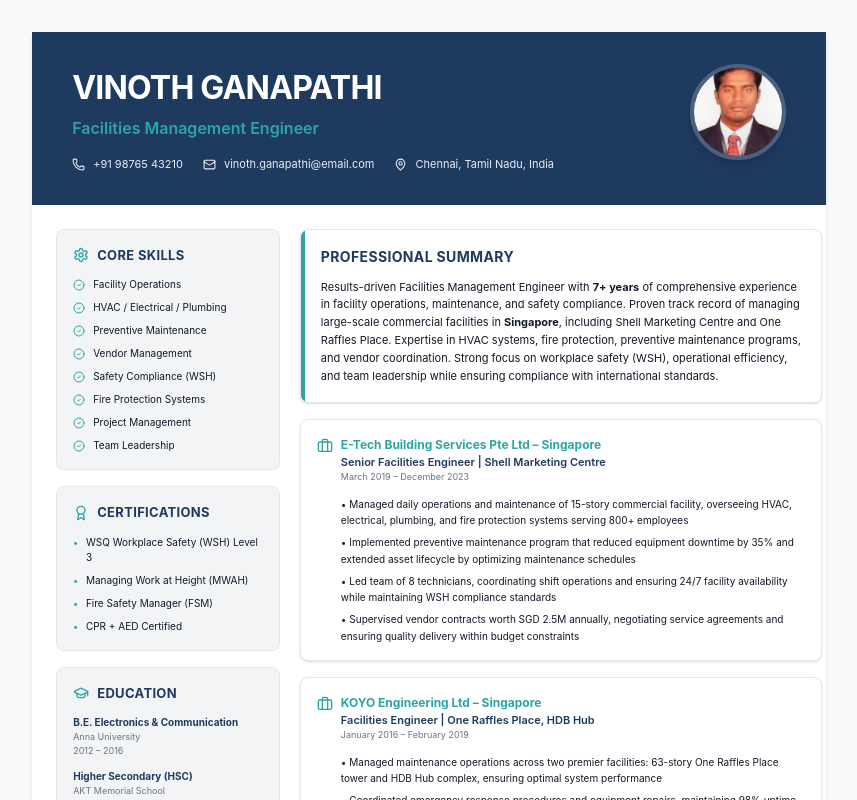
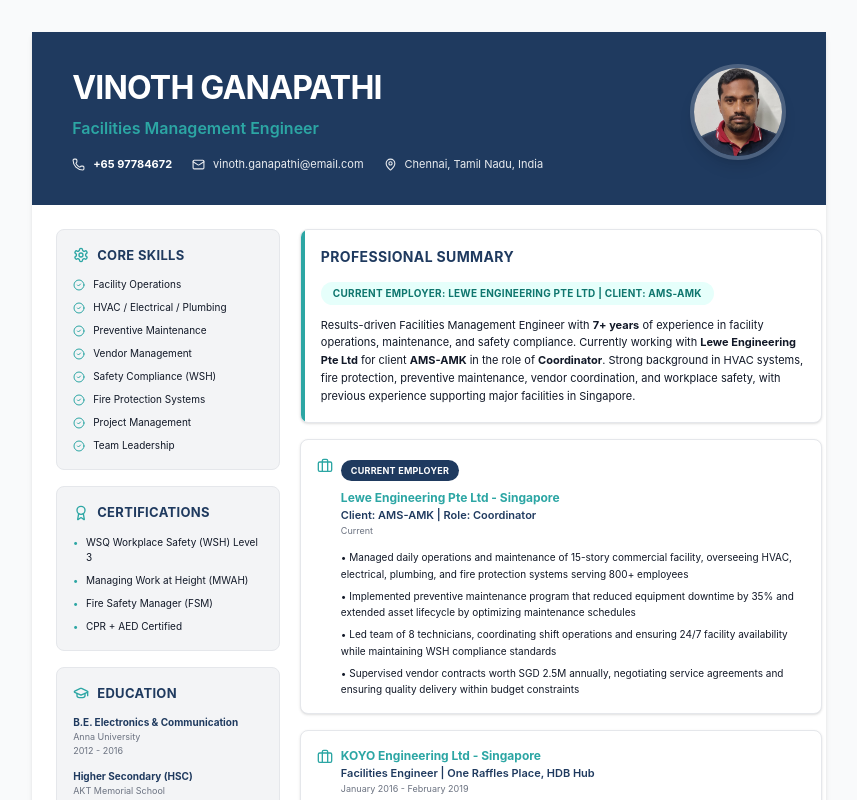
Before and after one commit to softclinch-consulting/resume-, a React (Vite) app: page / in a window 1280 px wide. Shown: the top 800 px of the page, without its empty margins (211-1068 px from the left). Built offline with nearby package versions, Linux system fonts and the light colour scheme.

Commit message:
Update resume details and profile photo

```diff
--- a/src/app/components/Resume.tsx
+++ b/src/app/components/Resume.tsx
@@ -1,17 +1,23 @@
-import { Phone, Mail, MapPin, Award, Briefcase, GraduationCap, Settings, Shield, CheckCircle2, FileCheck } from 'lucide-react';
-import profileImage from '../../imports/image.png';
+import {
+  Phone,
+  Mail,
+  MapPin,
+  Award,
+  Briefcase,
+  GraduationCap,
+  Settings,
+  Shield,
+  CheckCircle2,
+  FileCheck,
+} from 'lucide-react';
+import profileImage from '../../imports/sample-clear.jpeg';
 
 export function Resume() {
   return (
     <div className="min-h-screen py-8 px-4" style={{ backgroundColor: '#F9FAFB' }}>
       <div className="max-w-[210mm] mx-auto space-y-6">
-
-        {/* PAGE 1 */}
         <div className="bg-white shadow-md" style={{ width: '210mm', minHeight: '297mm' }}>
-
-          {/* HEADER - FULL WIDTH COLORED BAR */}
           <header className="px-10 py-8 flex items-start justify-between gap-6" style={{ backgroundColor: '#1F3A5F' }}>
-            {/* Name and Contact Info */}
             <div className="flex-1 pr-4">
               <h1 className="text-[32px] font-bold tracking-tight mb-1 text-white">
                 VINOTH GANAPATHI
@@ -22,7 +28,7 @@
               <div className="flex flex-wrap gap-5 text-[11px] text-white/90">
                 <div className="flex items-center gap-2">
                   <Phone size={13} />
-                  <span>+91 98765 43210</span>
+                  <span className="font-bold text-white">+65 97784672</span>
                 </div>
                 <div className="flex items-center gap-2">
                   <Mail size={13} />
@@ -35,7 +41,6 @@
               </div>
             </div>
 
-            {/* Profile Photo */}
             <div className="flex-shrink-0 self-start">
               <img
                 src={profileImage}
@@ -45,13 +50,8 @@
             </div>
           </header>
 
-          {/* TWO COLUMN LAYOUT */}
           <div className="grid grid-cols-[30%_70%] gap-5 p-6">
-
-            {/* LEFT COLUMN - COLORED CARDS */}
             <div className="space-y-4">
-
-              {/* CORE SKILLS CARD */}
               <div className="rounded-lg border p-4" style={{ backgroundColor: '#F3F4F6', borderColor: '#E5E7EB' }}>
                 <h2 className="text-[13px] font-bold uppercase tracking-wide mb-3 flex items-center gap-2" style={{ color: '#1F3A5F' }}>
                   <Settings size={16} style={{ color: '#2CA6A4' }} />
@@ -66,7 +66,7 @@
                     'Safety Compliance (WSH)',
                     'Fire Protection Systems',
                     'Project Management',
-                    'Team Leadership'
+                    'Team Leadership',
                   ].map((skill, index) => (
                     <div key={index} className="flex items-start gap-2 text-[10px]" style={{ color: '#111827' }}>
                       <CheckCircle2 size={12} className="mt-0.5 flex-shrink-0" style={{ color: '#2CA6A4' }} />
@@ -76,7 +76,6 @@
                 </div>
               </div>
 
-              {/* CERTIFICATIONS CARD */}
               <div className="rounded-lg border p-4" style={{ backgroundColor: '#F3F4F6', borderColor: '#E5E7EB' }}>
                 <h2 className="text-[13px] font-bold uppercase tracking-wide mb-3 flex items-center gap-2" style={{ color: '#1F3A5F' }}>
                   <Award size={16} style={{ color: '#2CA6A4' }} />
@@ -87,17 +86,16 @@
                     'WSQ Workplace Safety (WSH) Level 3',
                     'Managing Work at Height (MWAH)',
                     'Fire Safety Manager (FSM)',
-                    'CPR + AED Certified'
+                    'CPR + AED Certified',
                   ].map((cert, index) => (
                     <li key={index} className="text-[10px] flex items-start gap-2" style={{ color: '#111827' }}>
-                      <span className="font-bold" style={{ color: '#2CA6A4' }}>•</span>
+                      <span className="font-bold" style={{ color: '#2CA6A4' }}>&bull;</span>
                       <span>{cert}</span>
                     </li>
                   ))}
                 </ul>
               </div>
 
-              {/* EDUCATION CARD */}
               <div className="rounded-lg border p-4" style={{ backgroundColor: '#F3F4F6', borderColor: '#E5E7EB' }}>
                 <h2 className="text-[13px] font-bold uppercase tracking-wide mb-3 flex items-center gap-2" style={{ color: '#1F3A5F' }}>
                   <GraduationCap size={16} style={{ color: '#2CA6A4' }} />
@@ -112,7 +110,7 @@
                       Anna University
                     </p>
                     <p className="text-[9px]" style={{ color: '#6B7280' }}>
-                      2012 – 2016
+                      2012 - 2016
                     </p>
                   </div>
                   <div>
@@ -123,13 +121,12 @@
                       AKT Memorial School
                     </p>
                     <p className="text-[9px]" style={{ color: '#6B7280' }}>
-                      2010 – 2012
+                      2010 - 2012
                     </p>
                   </div>
                 </div>
               </div>
 
-              {/* PERSONAL DETAILS CARD */}
               <div className="rounded-lg border p-4" style={{ backgroundColor: '#F3F4F6', borderColor: '#E5E7EB' }}>
                 <h2 className="text-[13px] font-bold uppercase tracking-wide mb-3" style={{ color: '#1F3A5F' }}>
                   Personal Info
@@ -149,38 +146,45 @@
                   </p>
                 </div>
               </div>
-
             </div>
 
-            {/* RIGHT COLUMN - MAIN CONTENT */}
             <div className="space-y-4">
-
-              {/* PROFESSIONAL SUMMARY CARD */}
               <div className="bg-white rounded-lg border shadow-sm relative overflow-hidden" style={{ borderColor: '#E5E7EB' }}>
                 <div className="absolute left-0 top-0 bottom-0 w-1" style={{ backgroundColor: '#2CA6A4' }}></div>
                 <div className="p-4 pl-5">
                   <h2 className="text-[14px] font-bold uppercase tracking-wide mb-3" style={{ color: '#1F3A5F' }}>
                     Professional Summary
                   </h2>
+                  <div
+                    className="inline-flex items-center rounded-full px-3 py-1 mb-3 text-[10px] font-bold uppercase tracking-wide"
+                    style={{ backgroundColor: '#E6FFFB', color: '#0F766E' }}
+                  >
+                    Current Employer: Lewe Engineering Pte Ltd | Client: AMS-AMK
+                  </div>
                   <p className="text-[11px] leading-relaxed" style={{ color: '#111827' }}>
-                    Results-driven Facilities Management Engineer with <strong>7+ years</strong> of comprehensive experience in facility operations, maintenance, and safety compliance. Proven track record of managing large-scale commercial facilities in <strong>Singapore</strong>, including Shell Marketing Centre and One Raffles Place. Expertise in HVAC systems, fire protection, preventive maintenance programs, and vendor coordination. Strong focus on workplace safety (WSH), operational efficiency, and team leadership while ensuring compliance with international standards.
+                    Results-driven Facilities Management Engineer with <strong>7+ years</strong> of experience in facility operations, maintenance, and safety compliance. Currently working with <strong>Lewe Engineering Pte Ltd</strong> for client <strong>AMS-AMK</strong> in the role of <strong>Coordinator</strong>. Strong background in HVAC systems, fire protection, preventive maintenance, vendor coordination, and workplace safety, with previous experience supporting major facilities in Singapore.
                   </p>
                 </div>
               </div>
 
-              {/* EXPERIENCE 1 CARD */}
               <div className="bg-white rounded-lg border shadow-sm p-4" style={{ borderColor: '#E5E7EB' }}>
                 <div className="flex items-start gap-2 mb-2">
                   <Briefcase size={16} className="mt-0.5" style={{ color: '#2CA6A4' }} />
                   <div className="flex-1">
+                    <div
+                      className="inline-flex items-center rounded-full px-2.5 py-1 mb-2 text-[9px] font-bold uppercase tracking-wide"
+                      style={{ backgroundColor: '#1F3A5F', color: '#FFFFFF' }}
+                    >
+                      Current Employer
+                    </div>
                     <h3 className="text-[12px] font-bold" style={{ color: '#2CA6A4' }}>
-                      E-Tech Building Services Pte Ltd – Singapore
+                      Lewe Engineering Pte Ltd - Singapore
                     </h3>
                     <p className="text-[11px] font-semibold" style={{ color: '#1F3A5F' }}>
-                      Senior Facilities Engineer | Shell Marketing Centre
+                      Client: AMS-AMK | Role: Coordinator
                     </p>
                     <p className="text-[9px]" style={{ color: '#6B7280' }}>
-                      March 2019 – December 2023
+                      Current
                     </p>
                   </div>
                 </div>
@@ -189,28 +193,27 @@
                     'Managed daily operations and maintenance of 15-story commercial facility, overseeing HVAC, electrical, plumbing, and fire protection systems serving 800+ employees',
                     'Implemented preventive maintenance program that reduced equipment downtime by 35% and extended asset lifecycle by optimizing maintenance schedules',
                     'Led team of 8 technicians, coordinating shift operations and ensuring 24/7 facility availability while maintaining WSH compliance standards',
-                    'Supervised vendor contracts worth SGD 2.5M annually, negotiating service agreements and ensuring quality delivery within budget constraints'
+                    'Supervised vendor contracts worth SGD 2.5M annually, negotiating service agreements and ensuring quality delivery within budget constraints',
                   ].map((item, index) => (
                     <li key={index} className="text-[10px] leading-relaxed" style={{ color: '#111827' }}>
-                      • {item}
+                      &bull; {item}
                     </li>
                   ))}
                 </ul>
               </div>
 
-              {/* EXPERIENCE 2 CARD */}
               <div className="bg-white rounded-lg border shadow-sm p-4" style={{ borderColor: '#E5E7EB' }}>
                 <div className="flex items-start gap-2 mb-2">
                   <Briefcase size={16} className="mt-0.5" style={{ color: '#2CA6A4' }} />
                   <div className="flex-1">
                     <h3 className="text-[12px] font-bold" style={{ color: '#2CA6A4' }}>
-                      KOYO Engineering Ltd – Singapore
+                      KOYO Engineering Ltd - Singapore
                     </h3>
                     <p className="text-[11px] font-semibold" style={{ color: '#1F3A5F' }}>
                       Facilities Engineer | One Raffles Place, HDB Hub
                     </p>
                     <p className="text-[9px]" style={{ color: '#6B7280' }}>
-                      January 2016 – February 2019
+                      January 2016 - February 2019
                     </p>
                   </div>
                 </div>
@@ -219,31 +222,25 @@
                     'Managed maintenance operations across two premier facilities: 63-story One Raffles Place tower and HDB Hub complex, ensuring optimal system performance',
                     'Coordinated emergency response procedures and equipment repairs, maintaining 98% uptime for critical building systems',
                     'Executed chiller plant optimization project reducing energy consumption by 18% while maintaining comfort parameters',
-                    'Maintained comprehensive maintenance logs and compliance documentation for BCA inspections and regulatory requirements'
+                    'Maintained comprehensive maintenance logs and compliance documentation for BCA inspections and regulatory requirements',
                   ].map((item, index) => (
                     <li key={index} className="text-[10px] leading-relaxed" style={{ color: '#111827' }}>
-                      • {item}
+                      &bull; {item}
                     </li>
                   ))}
                 </ul>
               </div>
-
             </div>
           </div>
         </div>
 
-        {/* PAGE 2 */}
         <div className="bg-white shadow-md p-8" style={{ width: '210mm', minHeight: '297mm' }}>
-
-          {/* KEY RESPONSIBILITIES - MINI CARDS */}
           <section className="mb-6">
             <h2 className="text-[15px] font-bold uppercase tracking-wide mb-4 pb-2 border-b-2" style={{ color: '#1F3A5F', borderColor: '#2CA6A4' }}>
               Key Responsibilities
             </h2>
 
             <div className="grid grid-cols-2 gap-4">
-
-              {/* Operations & Maintenance */}
               <div className="bg-white rounded-lg border p-4 shadow-sm" style={{ borderColor: '#E5E7EB' }}>
                 <h3 className="text-[12px] font-bold mb-2 flex items-center gap-2" style={{ color: '#1F3A5F' }}>
                   <Settings size={14} style={{ color: '#2CA6A4' }} />
@@ -254,16 +251,15 @@
                     'Monitor and operate building management systems (BMS)',
                     'Perform routine MEP system inspections',
                     'Troubleshoot equipment failures and coordinate repairs',
-                    'Maintain asset registers and documentation'
+                    'Maintain asset registers and documentation',
                   ].map((item, index) => (
                     <li key={index} className="text-[10px] leading-relaxed" style={{ color: '#111827' }}>
-                      • {item}
+                      &bull; {item}
                     </li>
                   ))}
                 </ul>
               </div>
 
-              {/* Health & Safety */}
               <div className="bg-white rounded-lg border p-4 shadow-sm" style={{ borderColor: '#E5E7EB' }}>
                 <h3 className="text-[12px] font-bold mb-2 flex items-center gap-2" style={{ color: '#1F3A5F' }}>
                   <Shield size={14} style={{ color: '#2CA6A4' }} />
@@ -274,16 +270,15 @@
                     'Ensure compliance with WSH regulations and building codes',
                     'Conduct safety briefings and risk assessments',
                     'Implement safe work procedures for high-risk activities',
-                    'Investigate incidents and implement corrective actions'
+                    'Investigate incidents and implement corrective actions',
                   ].map((item, index) => (
                     <li key={index} className="text-[10px] leading-relaxed" style={{ color: '#111827' }}>
-                      • {item}
+                      &bull; {item}
                     </li>
                   ))}
                 </ul>
               </div>
 
-              {/* Project Management */}
               <div className="bg-white rounded-lg border p-4 shadow-sm" style={{ borderColor: '#E5E7EB' }}>
                 <h3 className="text-[12px] font-bold mb-2 flex items-center gap-2" style={{ color: '#1F3A5F' }}>
                   <FileCheck size={14} style={{ color: '#2CA6A4' }} />
@@ -294,16 +289,15 @@
                     'Plan and execute facility improvement projects',
                     'Coordinate with contractors and stakeholders',
                     'Prepare technical specifications and cost estimates',
-                    'Commission new equipment and systems'
+                    'Commission new equipment and systems',
                   ].map((item, index) => (
                     <li key={index} className="text-[10px] leading-relaxed" style={{ color: '#111827' }}>
-                      • {item}
+                      &bull; {item}
                     </li>
                   ))}
                 </ul>
               </div>
 
-              {/* Fire & Safety Systems */}
               <div className="bg-white rounded-lg border p-4 shadow-sm" style={{ borderColor: '#E5E7EB' }}>
                 <h3 className="text-[12px] font-bold mb-2 flex items-center gap-2" style={{ color: '#1F3A5F' }}>
                   <Shield size={14} style={{ color: '#2CA6A4' }} />
@@ -314,19 +308,17 @@
                     'Maintain and test fire alarm systems and sprinklers',
                     'Coordinate with SCDF for safety inspections',
                     'Ensure emergency systems functionality',
-                    'Manage fire safety training programs'
+                    'Manage fire safety training programs',
                   ].map((item, index) => (
                     <li key={index} className="text-[10px] leading-relaxed" style={{ color: '#111827' }}>
-                      • {item}
+                      &bull; {item}
                     </li>
                   ))}
                 </ul>
               </div>
-
             </div>
           </section>
 
-          {/* ACHIEVEMENTS & HIGHLIGHTS */}
           <section className="mb-6">
             <h2 className="text-[15px] font-bold uppercase tracking-wide mb-4 pb-2 border-b-2" style={{ color: '#1F3A5F', borderColor: '#2CA6A4' }}>
               Key Achievements
@@ -349,7 +341,6 @@
             </div>
           </section>
 
-          {/* TECHNICAL COMPETENCIES */}
           <section className="mb-6">
             <h2 className="text-[15px] font-bold uppercase tracking-wide mb-4 pb-2 border-b-2" style={{ color: '#1F3A5F', borderColor: '#2CA6A4' }}>
               Technical Competencies
@@ -378,7 +369,6 @@
             </div>
           </section>
 
-          {/* ADDITIONAL INFORMATION */}
           <section className="mb-4">
             <h2 className="text-[15px] font-bold uppercase tracking-wide mb-4 pb-2 border-b-2" style={{ color: '#1F3A5F', borderColor: '#2CA6A4' }}>
               Additional Information
@@ -415,17 +405,14 @@
             </div>
           </section>
 
-          {/* FOOTER */}
           <div className="mt-6 pt-4 border-t text-center" style={{ borderColor: '#E5E7EB' }}>
             <p className="text-[9px]" style={{ color: '#6B7280' }}>
               References available upon request | Updated April 2026
             </p>
           </div>
-
         </div>
       </div>
 
-      {/* Print styles */}
       <style>{`
         @media print {
           body {
```
Also changed, not shown: src/imports/sample-clear.jpeg (added), 1 other file (tests, documents, lock files or other folders).
